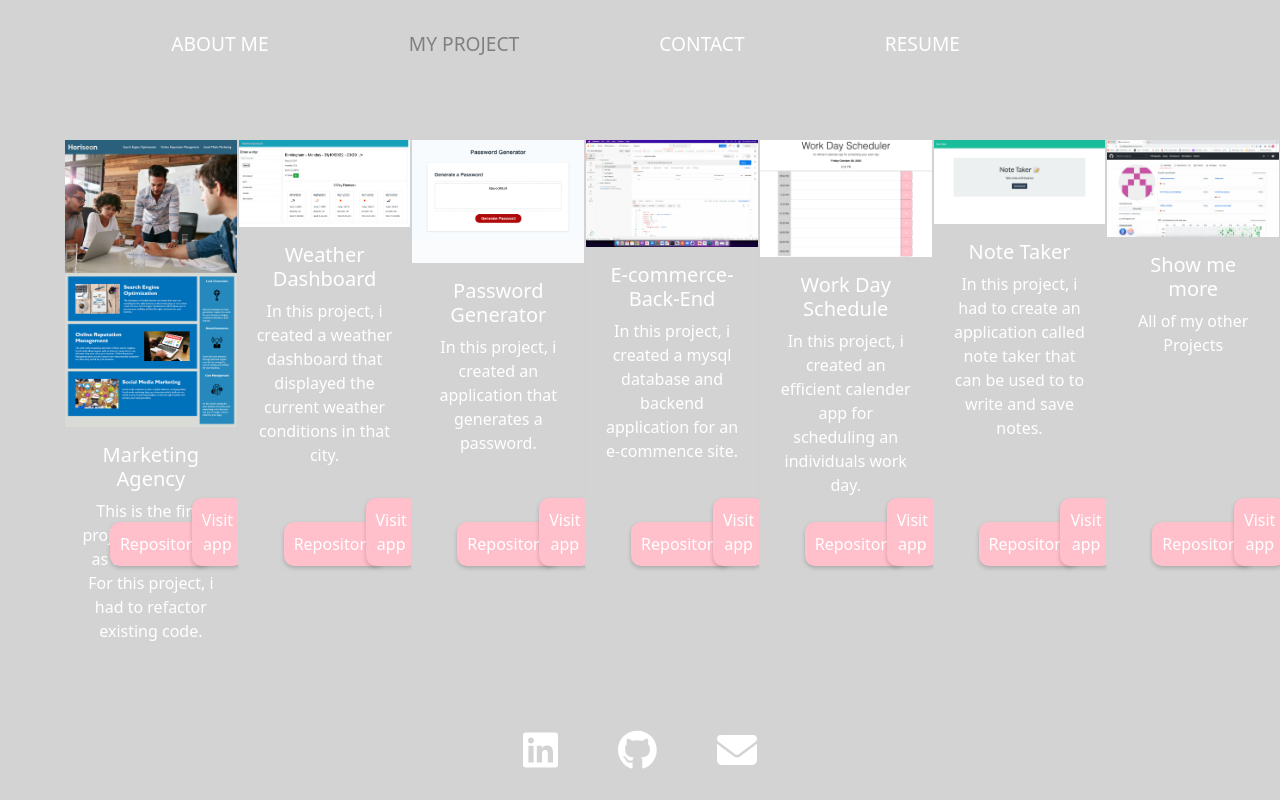
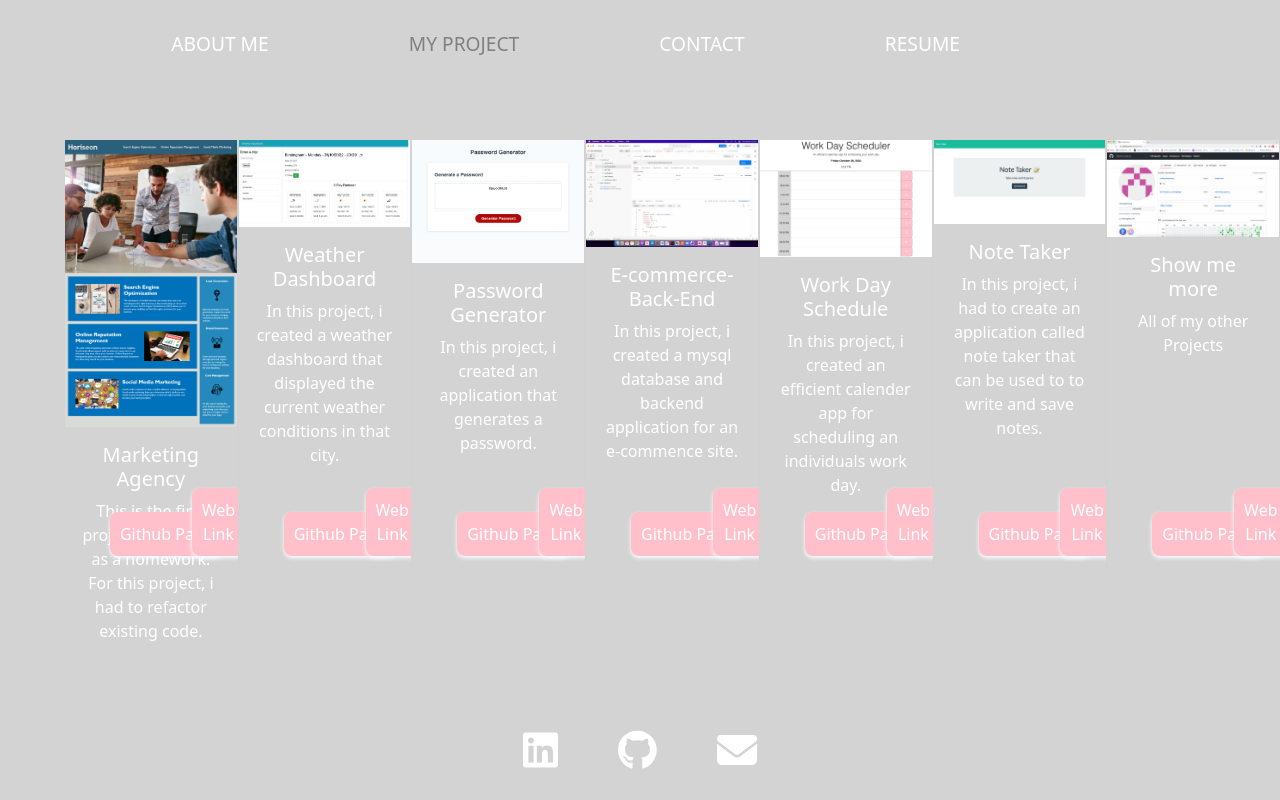
Before and after one commit to negaonka/react-portfolio-ramla, a React (Create React App) app: page / in a window 1280 px wide. Both pictures are taken after a click on the item "MY PROJECT". Built offline with nearby package versions, Linux system fonts and the light colour scheme.

Commit message:
error changes

```diff
--- a/src/App.css
+++ b/src/App.css
@@ -28,7 +28,7 @@
   margin-bottom: 50px;
   justify-content: space-around;
   font-size: 22px;
-  text-align: right;
+  text-align: left;
 }
 
 .flex-container {
--- a/src/App.js
+++ b/src/App.js
@@ -3,7 +3,7 @@ import React from "react";
 import Home from "./components/Home";
 import './App.css';
 import Footer from "./components/footer";
-import projects from './projects'
+//import projects from './projects'
 
 function App() {
   return (
--- a/src/components/pages/mainpage.js
+++ b/src/components/pages/mainpage.js
@@ -7,6 +7,7 @@ const styles = {
     width: "500px",
     marginLeft: "500px",
     marginRight: "2px",
+
   },
   container: {
     margin: "9px",
@@ -18,7 +19,8 @@ const styles = {
     paddingTop: "0%",
   },
   heading: {
-    textAlign: "center",
+    textAlign: "right",
+    marginRight: "100px",
   },
   p: {
     textAlign: "center",
@@ -31,7 +33,7 @@ export default function Main() {
     <div className="auto">
       <div className="container1">
         <div style={styles.center} className="intro">
-          <h1 style={styles.heading}>HI, I'M RAMLA AHMED</h1>
+          <h1 style={styles.heading}>I'M RAMLA AHMED</h1>
           <div style={styles.center} className="flex-container">
             <img className="portraitimg" src={defaultImage} alt="default" />
           </div>
@@ -39,7 +41,7 @@ export default function Main() {
             {" "}
             I am an aspiring software web developer based in Birmingham, United
             Kingdom. I would consider myself as ambitious and dedicated
-            individual. I graduated in BA (Hons) Childhood studies then
+            individual. I graduated in BA (Hons) Childhood studies before i
             transitioned into tech as a Full Stack Web Developer.
           </p>
         </div>
--- a/src/components/pages/portfolio.js
+++ b/src/components/pages/portfolio.js
@@ -8,10 +8,6 @@ const responsive = {
   desktop: {
     breakpoint: { max: 3000, min: 1024 },
     items: 3,
-  },
-  tablet: {
-    breakpoint: { max: 1024, min: 464 },
-    items: 2,
   },
   mobile: {
     breakpoint: { max: 464, min: 0 },
@@ -51,38 +47,34 @@ const styles = {
   button: {
     backgroundColor: "pink",
     color: "white",
-    boxShadow: "0 2px 4px rgba(0, 0, 0, 0.2)",
+    boxShadow: "0 2px 4px white",
     textDecoration: "none",
     padding: "10px",
-    borderRadius: "10px",
+    borderRadius: "8px",
     position: "absolute",
     bottom: 0,
-    marginBottom: "2%",
+    marginBottom: "8%",
   },
 };
 
 export default function Portfolio({ projects }) {
   return (
-    <div style={styles.cards}>
-      <div style={styles.cardContainer}>
+<div style={styles.cards}><div style={styles.cardContainer}>
   {projects.map((project) => (
 <div key={project.id} className="card" style={styles.card}>
  <img src={project.image} alt="..." />
  <div className="card-body">
  <h5 className="card-title">{project.name}</h5>
 <p className="card-text">{project.description}</p>
-              <div className="row">
-                <div className="col">
+ <div className="row"><div className="col">
 <a href={project.gitHub} style={styles.button}>
-                    Repository
+   Github Page
  </a>
-                </div>
-                <div className="col">
+</div><div className="col">
 <a href={project.siteAddress} style={styles.button}>
-                    Visit app
+  Web Link
 </a>
-                </div>
-              </div>
+</div> </div>
 </div>
  </div>
  ))}
--- a/src/projects.js
+++ b/src/projects.js
@@ -40,7 +40,7 @@ const projects = [
     name: "Work Day Schedule",
     description: "In this project, i created an efficient calender app for scheduling an individuals work day.",
     image: require('./assets/workdayscheduler.png'),
-    github: 'https://ramlaahmed.github.io/workdayschedule/',
+    siteURL: 'https://ramlaahmed.github.io/workdayschedule/',
     github: "https://github.com/ramlaahmed/workdayschedule",
     technologiesUsed:["HTML",'CSS', 'MOMENT.JS', 'JavaScript','JQUERY']
    },
@@ -49,7 +49,7 @@ const projects = [
     name: "Note Taker",
     description: "In this project, i had to create an application called note taker that can be used to to write and save notes.",
     image: require('./assets/notetaker.png'),
-    github: 'https://evening-sierra-44458.herokuapp.com/',
+    siteURL: 'https://evening-sierra-44458.herokuapp.com/',
     github: "https://github.com/ramlaahmed/note-taker",
     technologiesUsed:["HTML",'CSS','JavaScript']
    },
```
Lines whose indentation alone changed are shown as unchanged.
